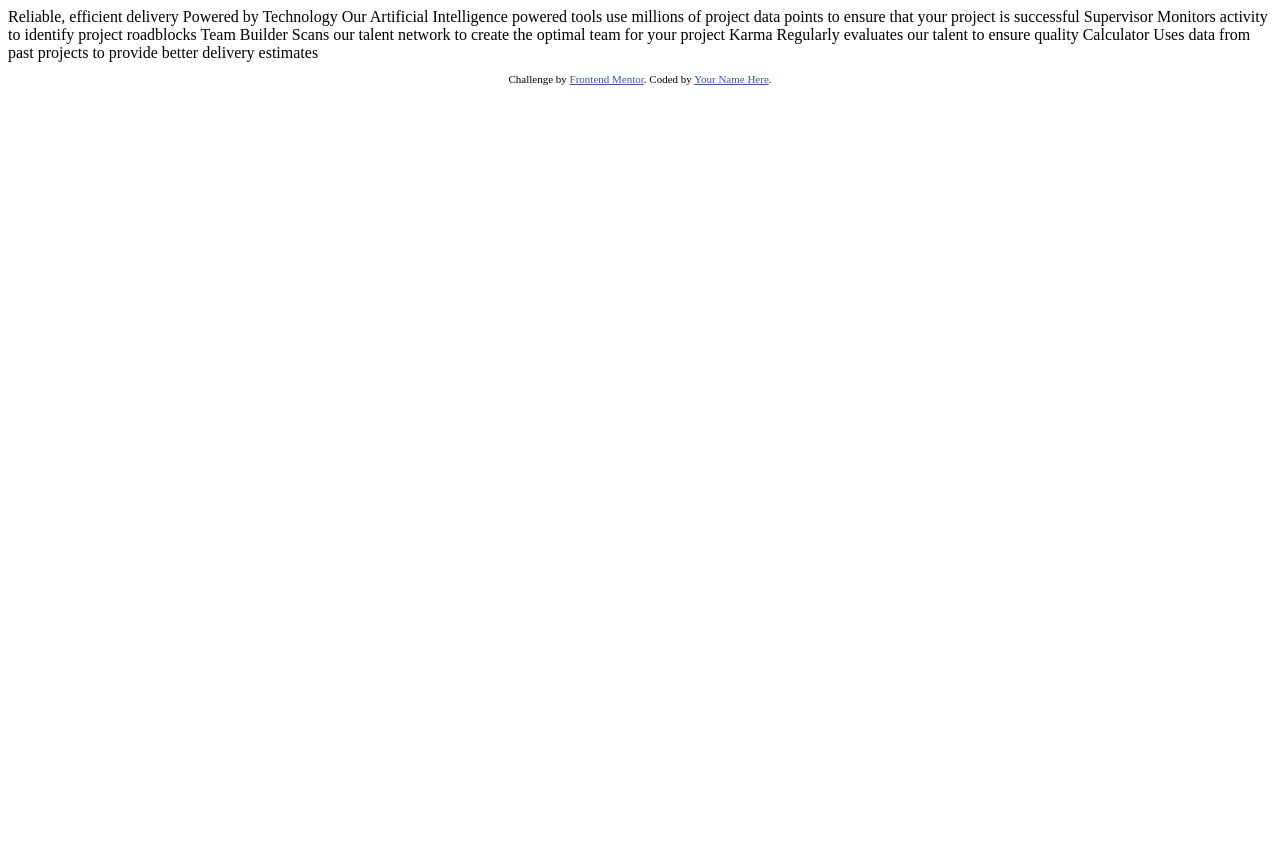
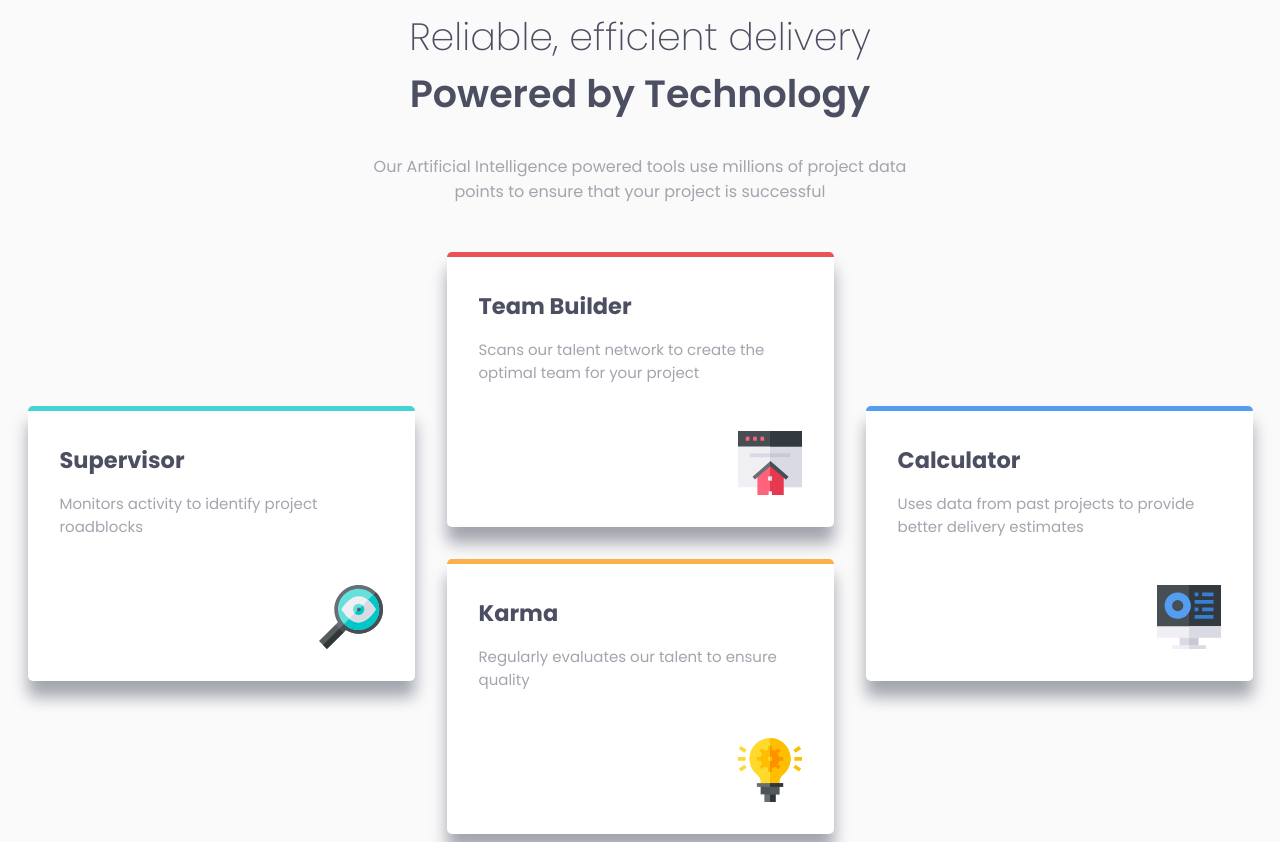
Before and after one commit to bttrvng99/frontend-mentor-four-card, a plain HTML site: page index.html in a window 1280 px wide. Before the commit the page ends 800 px from the top, so only its background shows below. Drawn offline with Linux system fonts and the light colour scheme.

Commit message:
finalized desktop view

```diff
--- a/index.html
+++ b/index.html
@@ -1,45 +1,74 @@
 <!DOCTYPE html>
 <html lang="en">
   <head>
-  <meta charset="UTF-8">
-  <meta name="viewport" content="width=device-width, initial-scale=1.0"> <!-- displays site properly based on user's device -->
+    <meta charset="UTF-8" />
+    <meta name="viewport" content="width=device-width, initial-scale=1.0" />
+    <!-- displays site properly based on user's device -->
 
-  <link rel="icon" type="image/png" sizes="32x32" href="./images/favicon-32x32.png">
+    <link rel="stylesheet" href="style.css" />
+    <link
+      rel="icon"
+      type="image/png"
+      sizes="32x32"
+      href="./images/favicon-32x32.png"
+    />
+    <link rel="preconnect" href="https://fonts.googleapis.com" />
+    <link rel="preconnect" href="https://fonts.gstatic.com" crossorigin />
+    <link
+      href="https://fonts.googleapis.com/css2?family=Poppins:ital,wght@0,100;0,200;0,300;0,400;0,500;0,600;0,700;0,800;0,900;1,100;1,200;1,300;1,400;1,500;1,600;1,700;1,800;1,900&display=swap"
+      rel="stylesheet"
+    />
 
     <title>Frontend Mentor | Four card feature section</title>
 
     <!-- Feel free to remove these styles or customise in your own stylesheet 👍 -->
-  <style>
-    .attribution { font-size: 11px; text-align: center; }
-    .attribution a { color: hsl(228, 45%, 44%); }
-  </style>
   </head>
   <body>
+    <main>
+      <h1 class="sub">Reliable, efficient delivery</h1>
+      <h1 class="main">Powered by Technology</h1>
 
-  Reliable, efficient delivery
-  Powered by Technology
+      <div class="subtitle">
+        Our Artificial Intelligence powered tools use millions of project data
+        points to ensure that your project is successful
+      </div>
 
-  Our Artificial Intelligence powered tools use millions of project data points
-  to ensure that your project is successful
+      <div class="card-section">
+        <div class="card-col">
+          <div class="card">
+            <h2>Supervisor</h2>
+            <p>Monitors activity to identify project roadblocks</p>
+            <img src="./images/icon-supervisor.svg" alt="Supervisor">
+          </div>
+        </div>
 
-  Supervisor
-  Monitors activity to identify project roadblocks
+        <div class="card-col">
+          <div class="card">
+            <h2>Team Builder</h2>
+            <p>
+              Scans our talent network to create the optimal team for your
+              project
+            </p>
+            <img src="./images/icon-team-builder.svg" alt="">
+          </div>
 
-  Team Builder
-  Scans our talent network to create the optimal team for your project
+          <div class="card">
+            <h2>Karma</h2>
+            <p>Regularly evaluates our talent to ensure quality</p>
+            <img src="./images/icon-karma.svg" alt="">
+          </div>
+        </div>
 
-  Karma
-  Regularly evaluates our talent to ensure quality
-
-  Calculator
+        <div class="card-col">
+          <div class="card">
+            <h2>Calculator</h2>
+            <p>
               Uses data from past projects to provide better delivery estimates
-
-
-  <footer>
-    <p class="attribution">
-      Challenge by <a href="https://www.frontendmentor.io?ref=challenge" target="_blank">Frontend Mentor</a>.
-      Coded by <a href="#">Your Name Here</a>.
             </p>
-  </footer>
+            <img src="./images/icon-calculator.svg" alt="">
+          </div>
+        </div>
+      </div>
+    </main>
   </body>
 </html>
--- /dev/null
+++ b/style.css
@@ -0,0 +1,111 @@
+:root {
+  --Red: hsl(0, 78%, 62%);
+  --Cyan: hsl(180, 62%, 55%);
+  --Orange: hsl(34, 97%, 64%);
+  --Blue: hsl(212, 86%, 64%);
+  --VeryDarkBlue: hsl(234, 12%, 34%);
+  --GrayishBlue: hsl(229, 6%, 66%);
+  --VeryLightGray: hsl(0, 0%, 98%);
+}
+
+* {
+  font-family: "Poppins", "Segoe UI", Tahoma, Geneva, Verdana, sans-serif;
+  color: var(--VeryDarkBlue);
+}
+
+html,
+body {
+  display: flex;
+  flex-direction: column;
+  flex-wrap: wrap;
+  justify-content: center;
+  align-items: center;
+  text-align: center;
+  background-color: var(--VeryLightGray);
+  min-height: 100%;
+}
+
+main {
+  display: flex;
+  flex-direction: column;
+  justify-content: center;
+  align-items: center;
+}
+
+h1 {
+  margin: 0;
+  padding: 0;
+  font-weight: 600;
+  font-size: 38px;
+}
+
+h1.sub {
+  font-weight: 200;
+}
+
+h2 {
+  margin: 0;
+}
+
+.subtitle {
+  font-weight: 400;
+  color: var(--GrayishBlue);
+  max-width: 45%;
+  /* align-self: center; */
+  justify-self: center;
+  margin: 2rem 0 3rem;
+}
+
+p {
+  font-size: 15px;
+  color: var(--GrayishBlue);
+}
+
+.card-section {
+  display: grid;
+  grid-template-columns: 1fr 1fr 1fr;
+  grid-column-gap: 2rem;
+  max-width: 1225px;
+}
+
+.card-col {
+  align-self: center;
+}
+
+.card {
+  display: flex;
+  flex-direction: column;
+  background-color: white;
+  box-shadow: 0 1rem 1rem var(--GrayishBlue);
+  padding: 0.75rem;
+  margin: 0 0 2rem;
+  text-align: start;
+  font-size: 15px;
+  padding: 2rem;
+  border-radius: 5px;
+}
+
+.card:last-child {
+  margin: 0;
+}
+
+.card img {
+  margin-top: 2rem;
+  align-self: self-end;
+}
+
+.card-col:first-child .card:first-child {
+  border-top: 5px solid var(--Cyan);
+}
+
+.card-col:nth-child(2) .card:first-child {
+  border-top: 5px solid var(--Red);
+}
+
+.card-col:nth-child(2) .card:nth-child(2) {
+  border-top: 5px solid var(--Orange);
+}
+
+.card-col:last-child .card {
+  border-top: 5px solid var(--Blue);
+}
```
Lines whose indentation alone changed are shown as unchanged.
